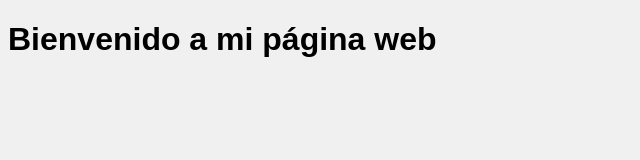
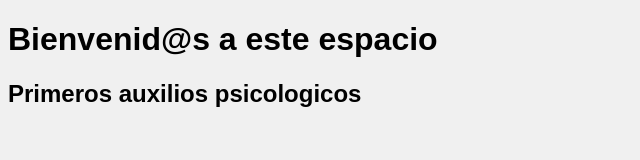
Before and after one commit to Susana-Sc/github-semana-3, a plain HTML site: page index.html in a window 1280 px wide. Shown: the whole page, without its empty margins (0-640 px from the left). Drawn offline with Linux system fonts and the light colour scheme.

Commit message:
Agregué encabezado personalizado

```diff
--- a/index.html
+++ b/index.html
@@ -3,10 +3,13 @@
 <head>
     <meta charset="UTF-8">
     <meta name="viewport" content="width=device-width, initial-scale=1.0">
-    <title>Página Web</title>
+    <title>Psicologia</title>
     <link rel="stylesheet" href="styles.css">
 </head>
 <body>
-    <h1>Bienvenido a mi página web</h1>
+    <h1>Bienvenid@s a este espacio</h1>
+    <header>
+        <h2>Primeros auxilios psicologicos</h2>
+    </header>
 </body>
 </html>
```
